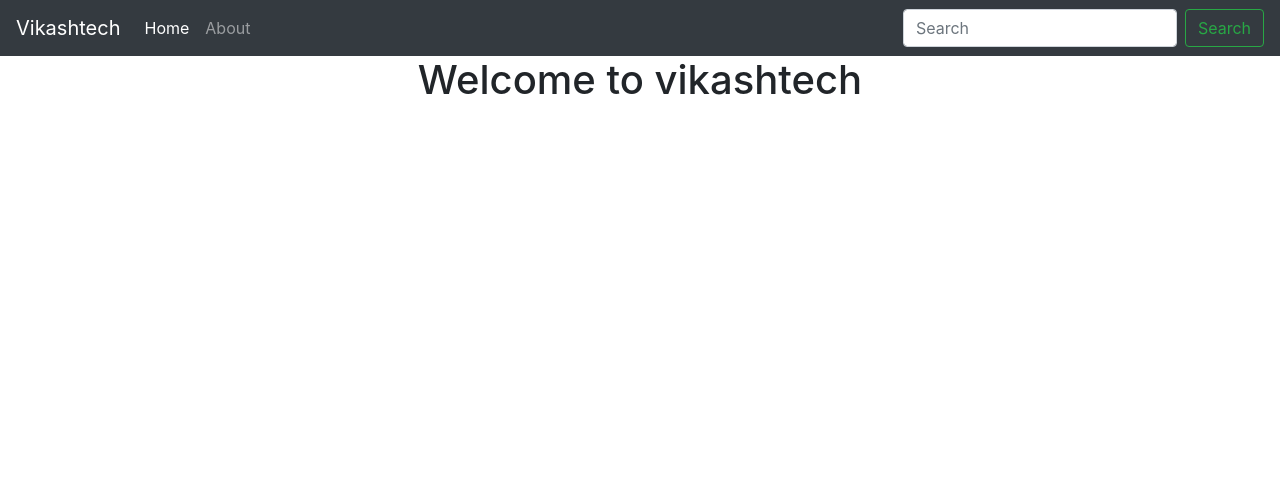
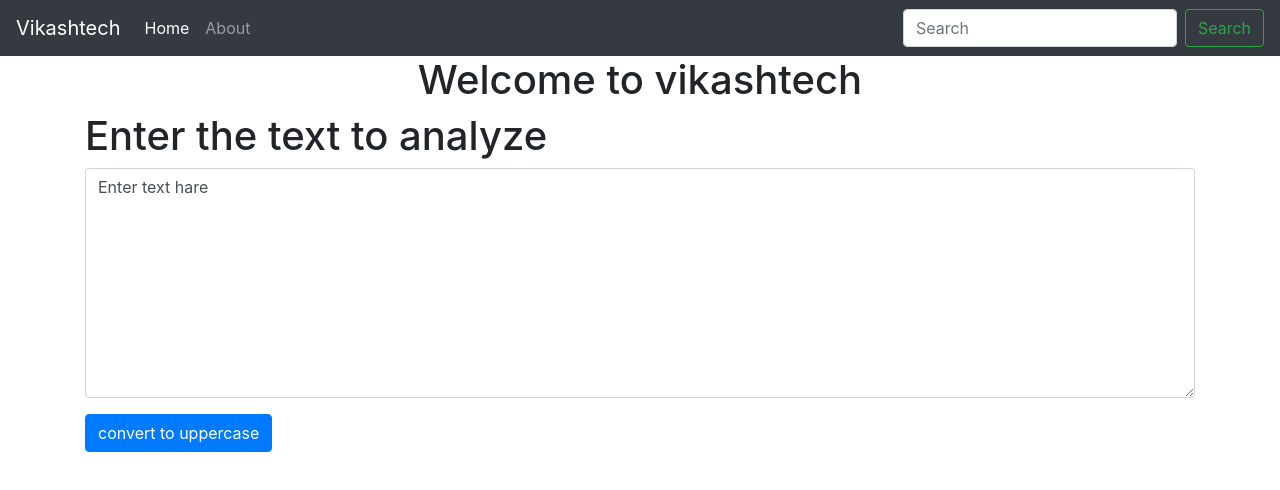
Before and after one commit to Vs74279/myapp, a React (Create React App) app: page / in a window 1280 px wide. Shown: the top 490 px of the page. Built offline with nearby package versions, Linux system fonts and the light colour scheme.

Commit message:
Add to first Application convert into Uppercase

```diff
--- a/src/App.js
+++ b/src/App.js
@@ -1,11 +1,16 @@
 
 import './App.css';
 import Navbar from './components/Navbar';
+import TextForm from './components/TextForm';
 
 function App() {
   return (
     <>
      <Navbar title="Vikashtech"/>
+     <div className='container'>
+     <TextForm heading="Enter the text to analyze"/>
+
+     </div>
     </>
 
 
--- /dev/null
+++ b/src/components/TextForm.js
@@ -0,0 +1,27 @@
+import React,{useState} from 'react'
+
+export default function TextForm(props) {
+    const handleUpClick =()=>{
+          console.log("uppercase was clicked" + text);
+          let newText = text.toUpperCase();
+          setText(newText)
+
+    }
+    const handleOnChange =(Event)=>{
+          console.log("On change");
+          setText(Event.target.value);
+
+    }
+    const [text,setText] =useState("Enter text hare");
+
+  return (
+    <div>
+        <h1>{props.heading}</h1>
+      <div className="mb-3">
+
+      <textarea className="form-control" value={text} onChange={handleOnChange} id="myBox" rows="9"></textarea>
+      </div>
+      <button className='btn btn-primary' onClick={handleUpClick}>convert to uppercase</button>
+    </div>
+  )
+}
```
